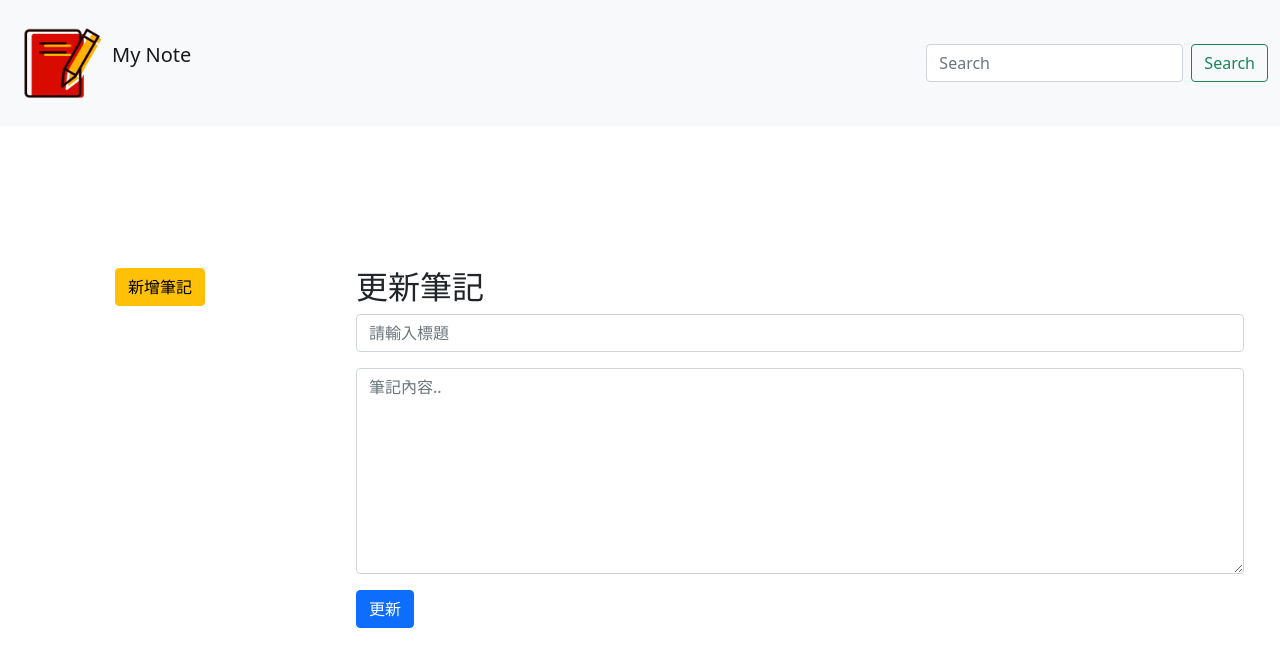
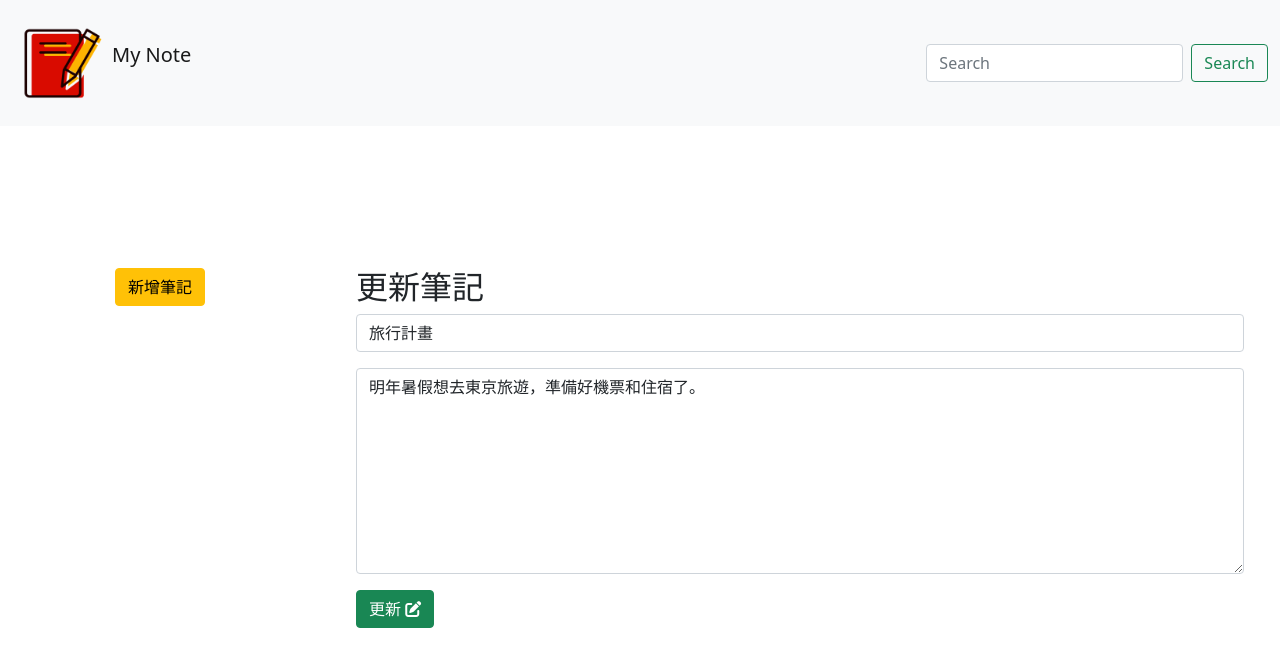
Before and after one commit to JeremyLai99/note_in_vue, a Vue app: page /#/edit/1 in a window 1280 px wide. Shown: the top 666 px of the page. Built offline with nearby package versions, Linux system fonts and the light colour scheme.

Commit message:
[完成EditNote]

```diff
--- a/src/components/EditNote.vue
+++ b/src/components/EditNote.vue
@@ -1,25 +1,65 @@
 <script setup>
-import { ref } from 'vue';
+import { ref, computed, watch } from 'vue';
 import { useNoteStore } from '../stores/NoteStore';
-import { storeToRefs } from 'pinia';
+import { useRoute, useRouter } from 'vue-router';
 
+const route = useRoute()
+const router = useRouter()
 const noteStore = useNoteStore()
-const newNoteTitle = ref('')
-const newNoteContent = ref('')
-const { addNote } = noteStore
+const currentNote = computed(()=> noteStore.notes.find(note => note.id === parseInt(route.params.id)))
+const newNoteTitle = ref(currentNote.value? currentNote.value.title : '')
+const newNoteContent = ref(currentNote.value? currentNote.value.content : '')
+const showSuccessAlert = ref('')
+
+// 監聽currentNote是否有更新, 有的話更新newNote
+watch(currentNote, (newNote) => {
+    if(newNote) {
+        newNoteTitle.value = newNote.title
+        newNoteContent.value = newNote.content
+    }
+})
+
+const updateNote = () => {
+    if (currentNote.value) {
+        // 更新筆記
+        currentNote.value.title = newNoteTitle.value
+        currentNote.value.content = newNoteContent.value
+        noteStore.edditNote(currentNote.value.id, currentNote.value.title, currentNote.value.content)
+        // 顯示更新成功消息
+        showSuccessAlert.value = true
+
+        // 設定1秒後提示消失, 跳回首頁
+        setTimeout(() => {
+            showSuccessAlert.value = false
+            router.push('/')
+        }, 1000)
+    }
+}
+
+
+
 
 </script>
 
 <template>
     <div class="container mt-5">
+        <!-- 設v-if決定顯示更新成功的訊息 -->
+        <div class="alert alert-success" role="alert" v-if="showSuccessAlert">
+            更新成功!
+        </div>
         <h2>更新筆記</h2>
-        <form @submit.prevent="addNote">
-            <input type="text" v-model="newNoteTitle" class="form-control" placeholder="請輸入標題">
-            <textarea v-model="newNoteContent" class="form-control mt-3" rows="8" placeholder="筆記內容.."></textarea>
+        <form @submit.prevent="updateNote">
+            <input type="text" v-model="newNoteTitle" class="form-control">
+            <textarea v-model="newNoteContent" class="form-control mt-3" rows="8"></textarea>
+
+            <button class="btn btn-success mt-3" @click="updateNote">更新 <i class="fa-solid fa-pen-to-square"></i></button>
         </form>
-        <button class="btn btn-primary mt-3" @click="addNote(newNoteTitle, newNoteContent)">更新</button>
     </div>
 </template>
 
 <style scoped>
+
+.alert-success{
+  transition: all 0.3s;
+}
 </style>
--- a/src/stores/NoteStore.js
+++ b/src/stores/NoteStore.js
@@ -48,12 +48,13 @@ export const useNoteStore = defineStore("notes", {
                 pinned: false,
             })
         },
-        edditNote(title, content){
+        edditNote(id, title, content){
             const index = this.notes.findIndex((note) => note.id === id)
             if(index !== -1) {
                 this.notes[index].title = title
                 this.notes[index].content = content
             }
-        }
+        },
+
     }
 })
```
